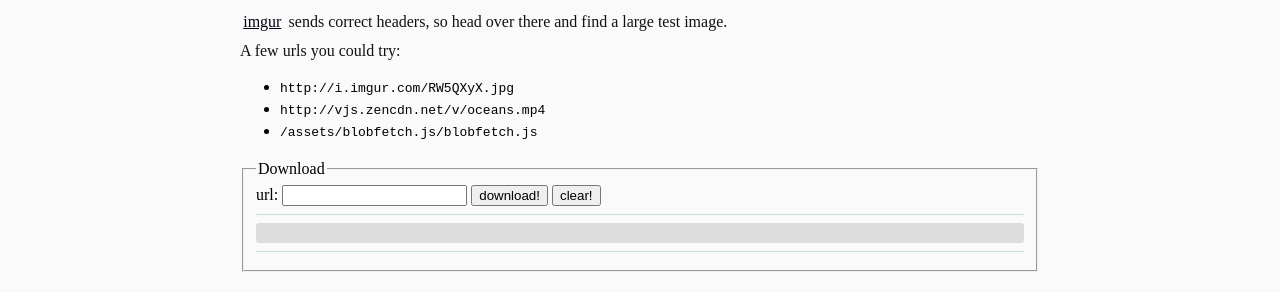
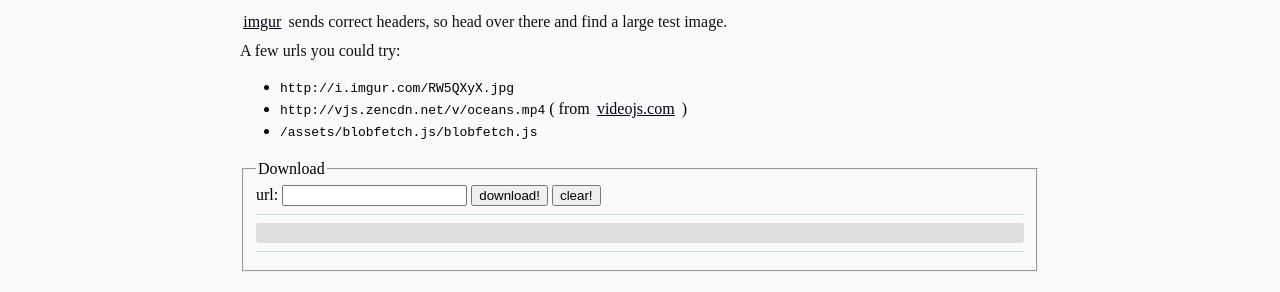
Before and after one commit to henriktudborg/henriktudborg.github.io, a Jekyll site: the page built from _posts/2013-10-06-blobfetch.js.md, in a window 1280 px wide. Shown: the part 539-831 px from the top of the page. Built offline with Jekyll 4.4.1, drawn with Linux system fonts in a browser that asks for light colours; nearby versions of some CDN libraries; some web fonts are replaced; Markdown is read by kramdown in place of the engine named in the settings.

Commit message:
attribution on videojs video

```diff
--- a/_posts/2013-10-06-blobfetch.js.md
+++ b/_posts/2013-10-06-blobfetch.js.md
@@ -42,7 +42,7 @@ Note that a correct `Access-Control-Allow-Origin` header is needed.
 A few urls you could try:
 
 * `http://i.imgur.com/RW5QXyX.jpg`
-* `http://vjs.zencdn.net/v/oceans.mp4`
+* `http://vjs.zencdn.net/v/oceans.mp4` ( from [videojs.com](http://www.videojs.com/) )
 * `/assets/blobfetch.js/blobfetch.js`
 
 
```
